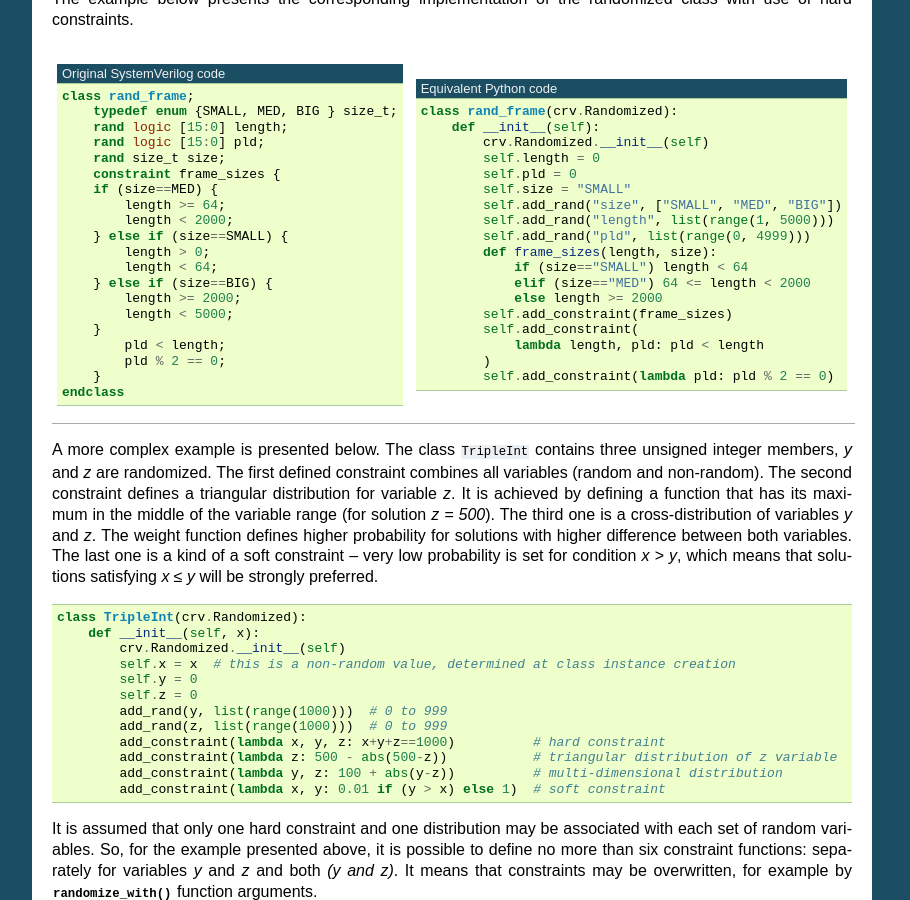
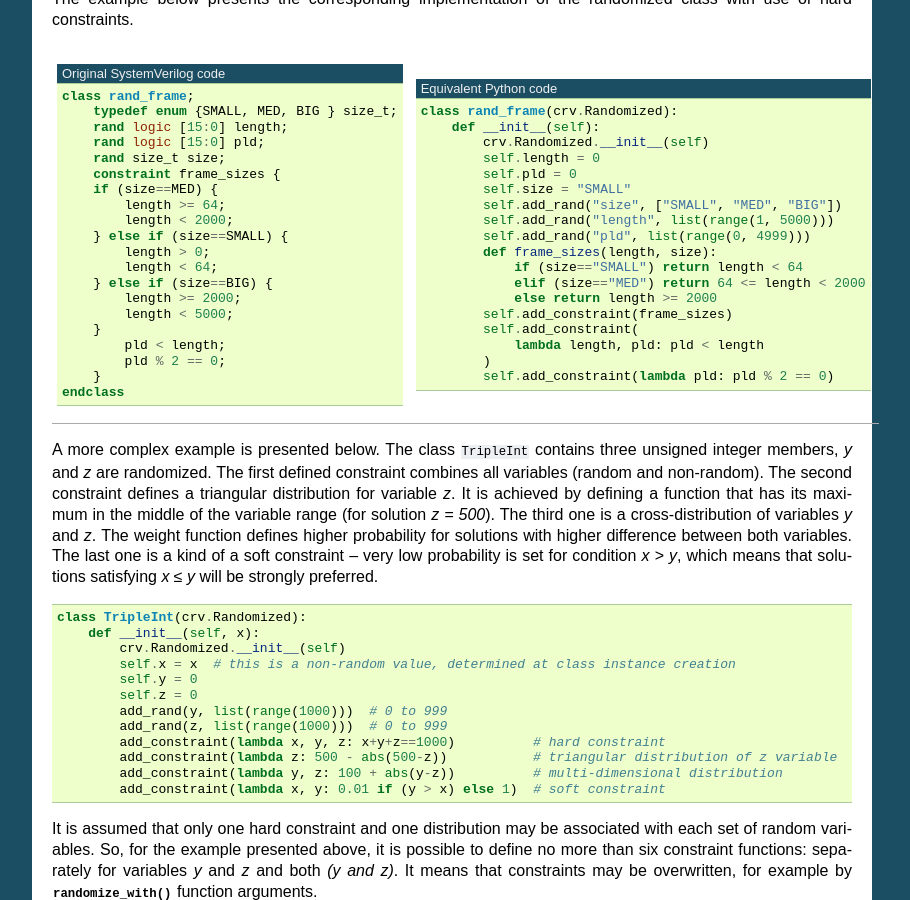
Before and after one commit to mciepluc/cocotb-coverage, a Sphinx documentation site: the page built from documentation/source/introduction.rst, in a window 1280 px wide and 900 px high, scrolled down 4454 px. Shown: the whole window, without its empty margins (198-1108 px from the left). Built offline with Sphinx 7.4.7, drawn with Linux system fonts in a browser that asks for light colours; formulas are drawn with MathJax 3.

Commit message:
Fix for #80

```diff
--- a/documentation/source/introduction.rst
+++ b/documentation/source/introduction.rst
@@ -307,9 +307,9 @@ constraints.
                   self.add_rand("length", list(range(1, 5000)))
                   self.add_rand("pld", list(range(0, 4999)))
                   def frame_sizes(length, size):
-                      if (size=="SMALL") length < 64
-                      elif (size=="MED") 64 <= length < 2000
-                      else length >= 2000
+                      if (size=="SMALL") return length < 64
+                      elif (size=="MED") return 64 <= length < 2000
+                      else return length >= 2000
                   self.add_constraint(frame_sizes)
                   self.add_constraint(
                       lambda length, pld: pld < length
```
